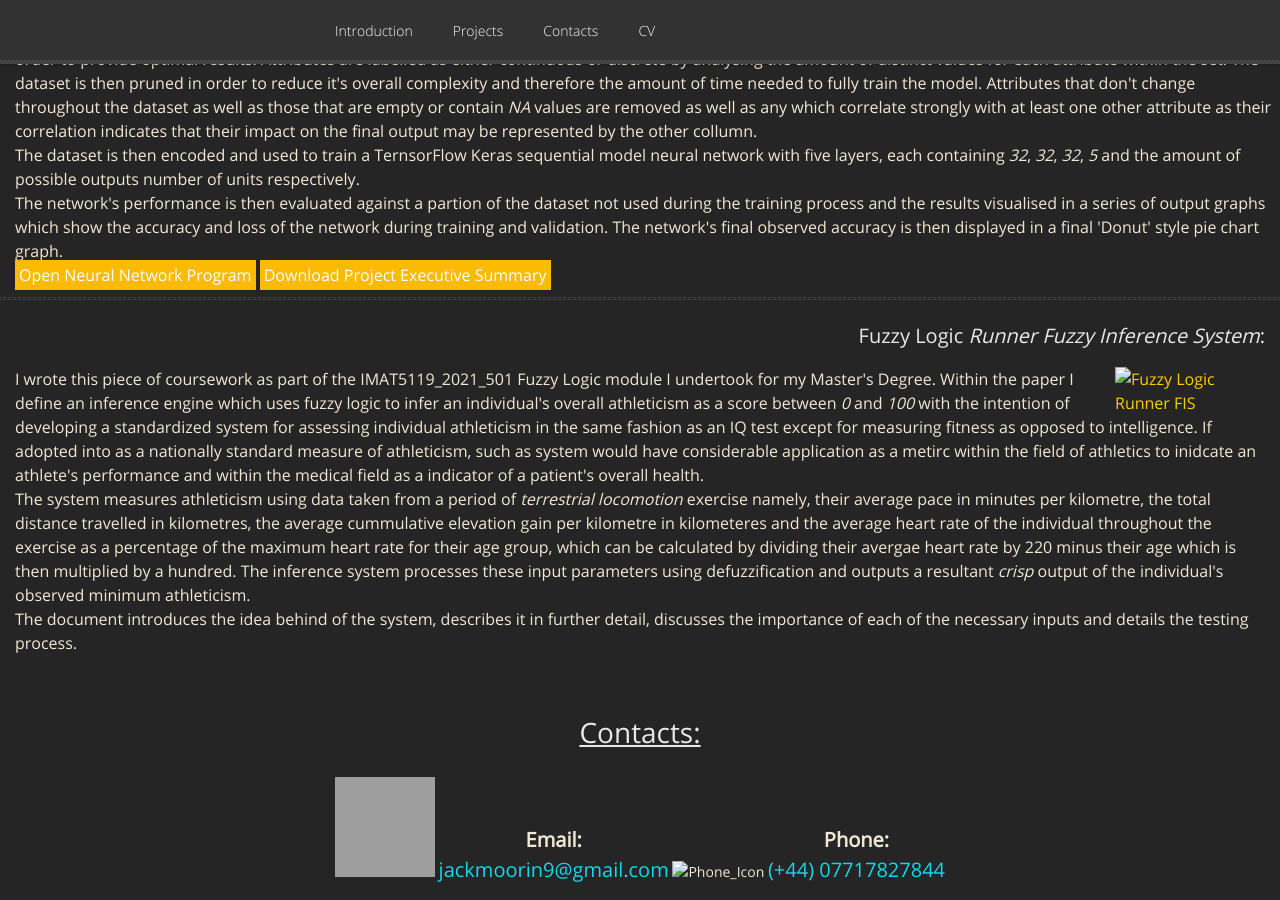
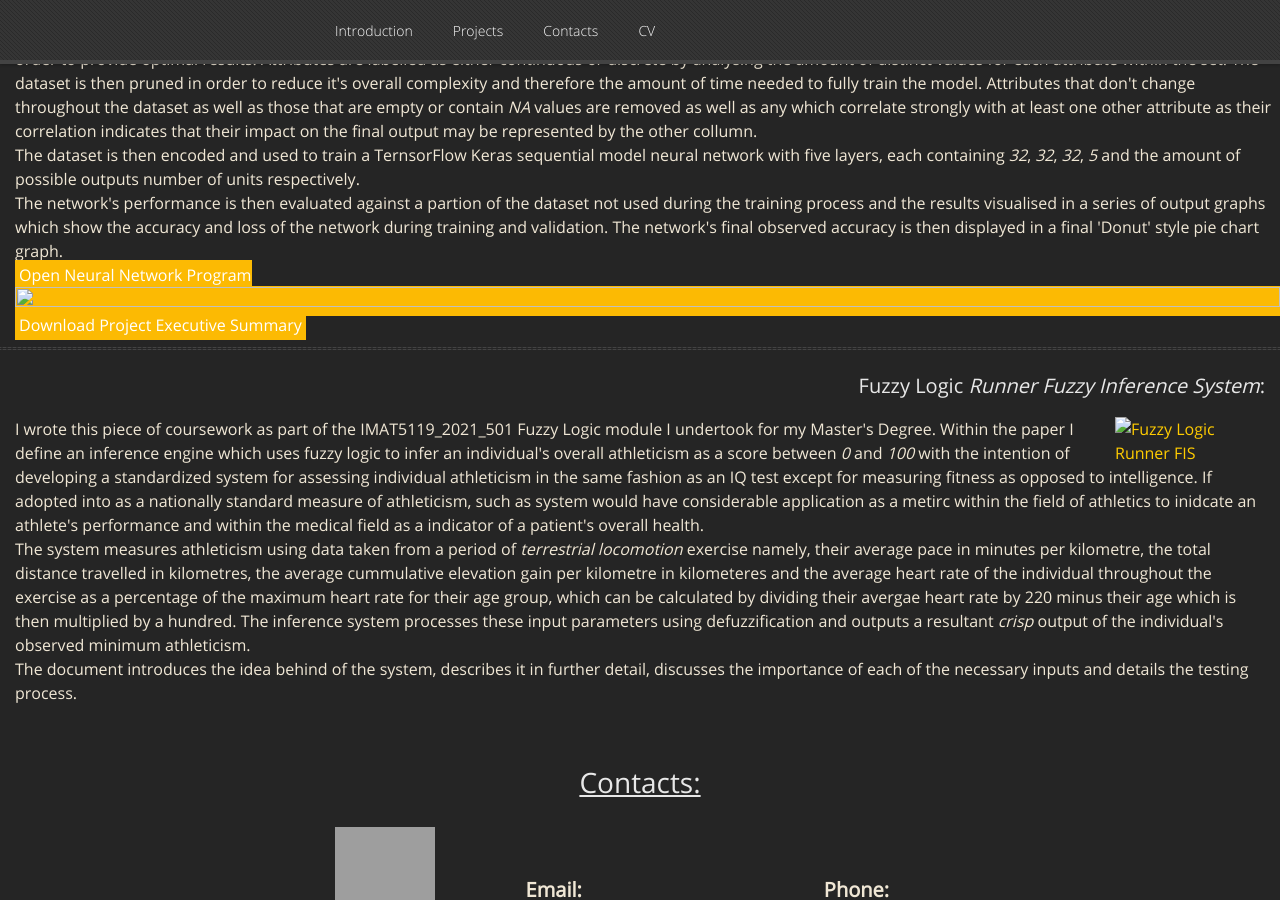
Before and after one commit to GamesProgrammingGrad2021/GamesProgrammingGrad2021.github.io, a Jekyll site: the page built from pages-themes-midnight-master/CODE_OF_CONDUCT.md, in a window 1280 px wide and 900 px high, scrolled down 1132 px. Built offline with Jekyll 4.4.1, drawn with Linux system fonts in a browser that asks for light colours; nearby versions of some CDN libraries; our own code applies the rules of GitHub Pages for plain Markdown files; grey boxes are pictures that could not be loaded.

Commit message:
Update default.html

```diff
--- a/_layouts/default.html
+++ b/_layouts/default.html
@@ -174,7 +174,7 @@
 				results visualised in a series of output graphs which show the accuracy and loss of the network during training and validation.
 				The network's final observed accuracy is then displayed in a final 'Donut' style pie chart graph.
 				<br>
-				<a href="https://drive.google.com/file/d/1X-fP9Mrm-ccgKDmvOfAfwK8EcRm2s_mT/view?usp=sharing" class="project_download">Open Neural Network Program</a></li>
+				<a href="https://drive.google.com/file/d/1X-fP9Mrm-ccgKDmvOfAfwK8EcRm2s_mT/view?usp=sharing" class="project_download">Open Neural Network Program <img src="Open_Icon.png" alt="" style="height: 100%; width: 100%;"></a></li>
 				<a href="ANN Executive Summary.docx" class="project_download">Download Project Executive Summary</a></li>
 				</div>
 			</div>
```
